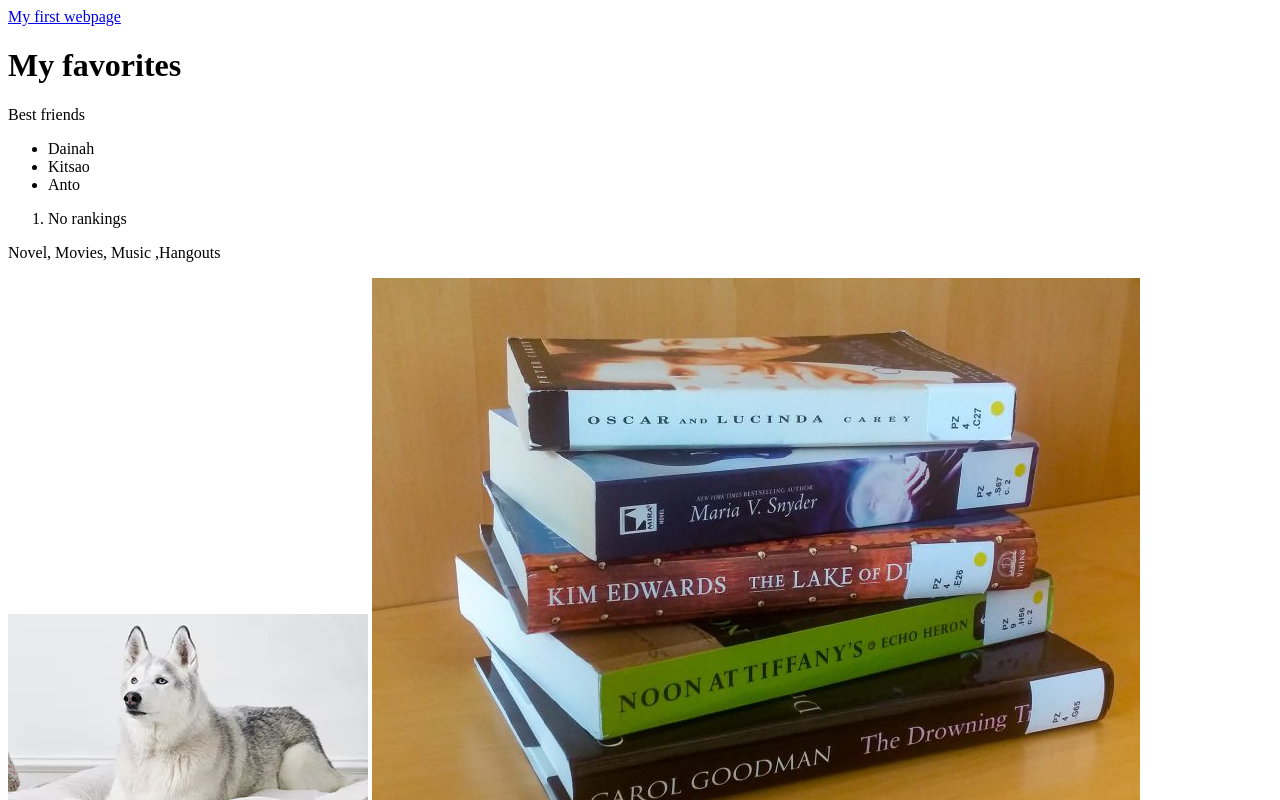
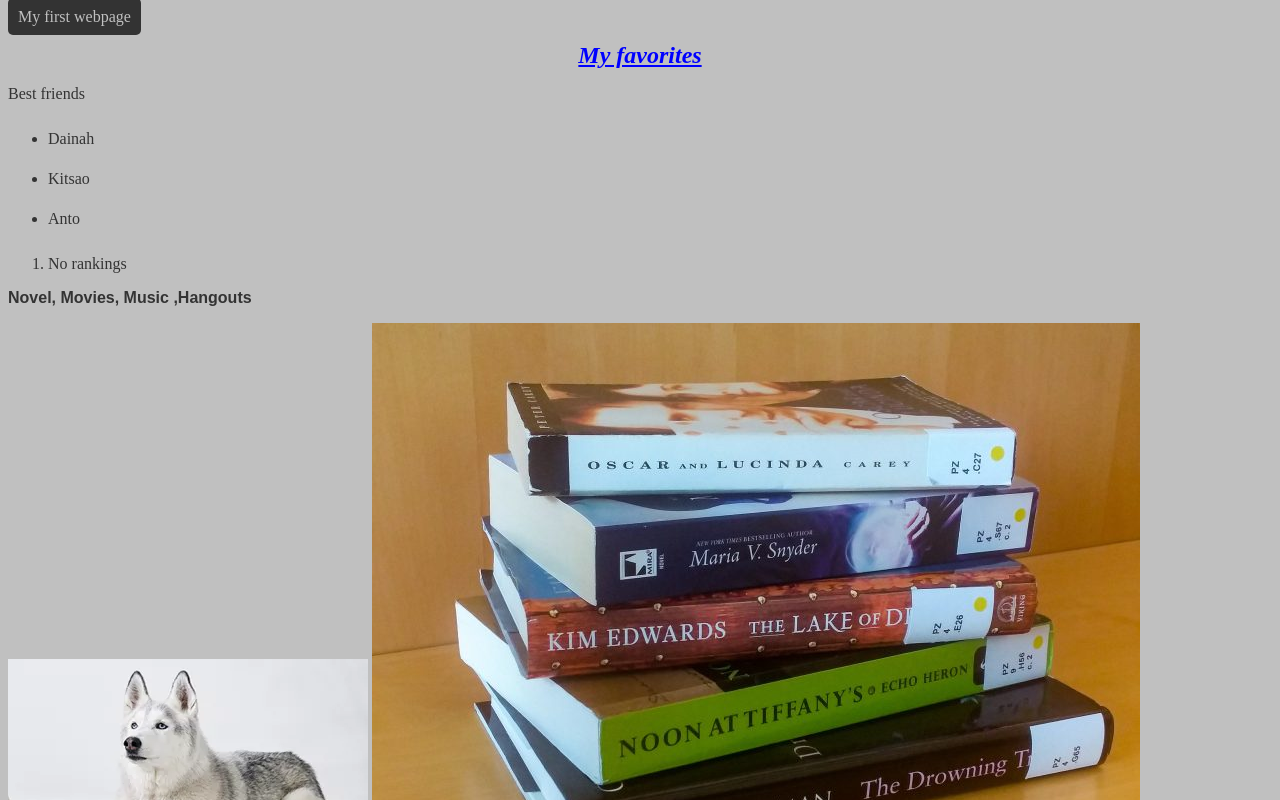
Before and after one commit to NjugunaMitchel/my-first-webpage, a plain HTML site: page my-favorites-things.html in a window 1280 px wide. Shown: the top 800 px of the page. Drawn offline with Linux system fonts and the light colour scheme; the site is published under a folder, as on GitHub Pages, so addresses that start at the root find nothing.

```diff
--- a/my-favorites-things.html
+++ b/my-favorites-things.html
@@ -2,9 +2,9 @@
 <html>
     <head>
         <title>Favourites</title>
-        <link rel="stylesheet" href="/css/style.css" type="text/css">
-        <link rel="stylesheet" href="/css/mystyle.css" type="text/css">
-        <a href="my-first-webpage.html">My first webpage</a>
+        <link rel="stylesheet" href="css/style.css" type="text/css">
+        <link rel="stylesheet" href="css/mystyle.css" type="text/css">
+        <a href="index.html">My first webpage</a>
     </head>
     <body>
         <h1>My favorites</h1>
```
Also changed, not shown: index.html (+2 -2 lines).
